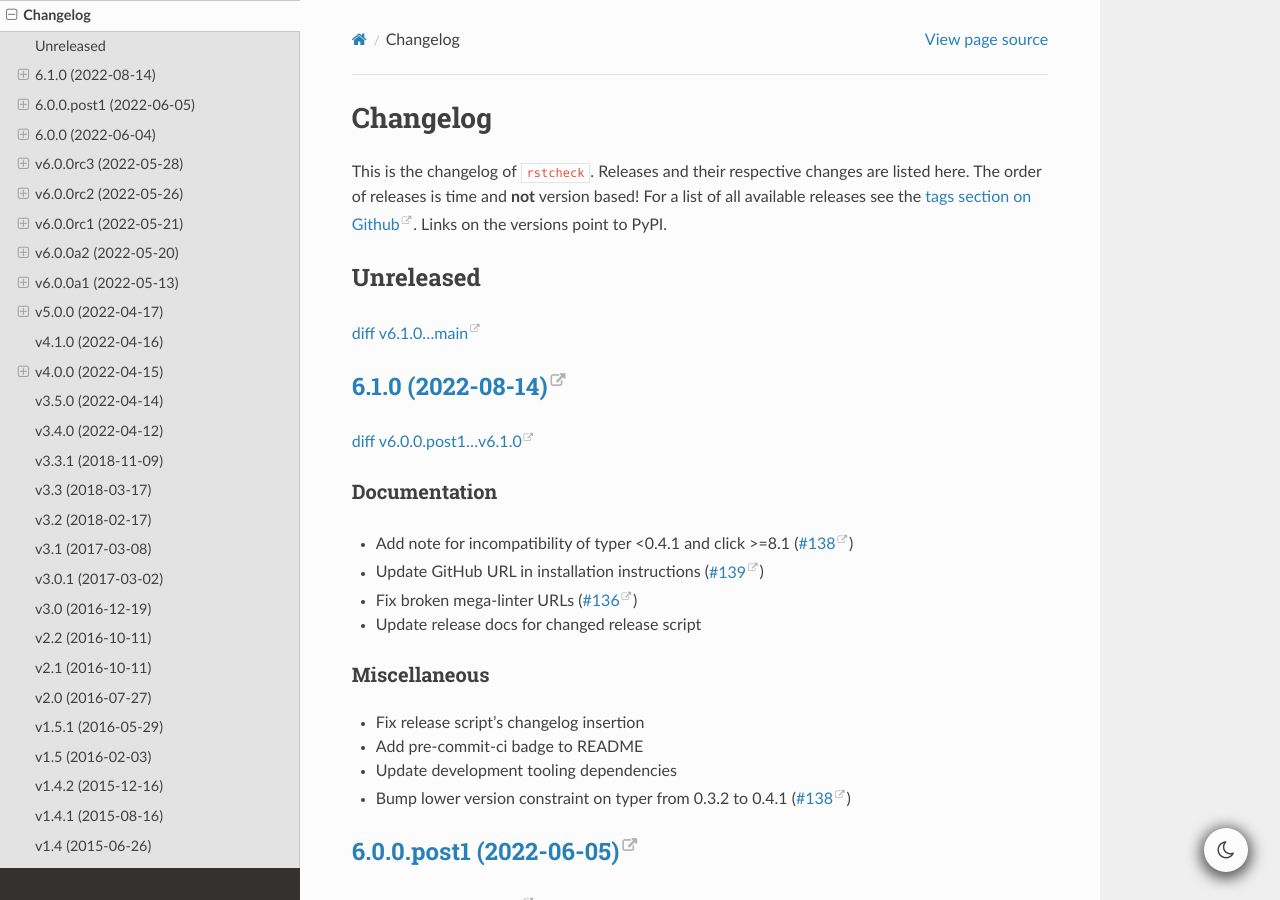
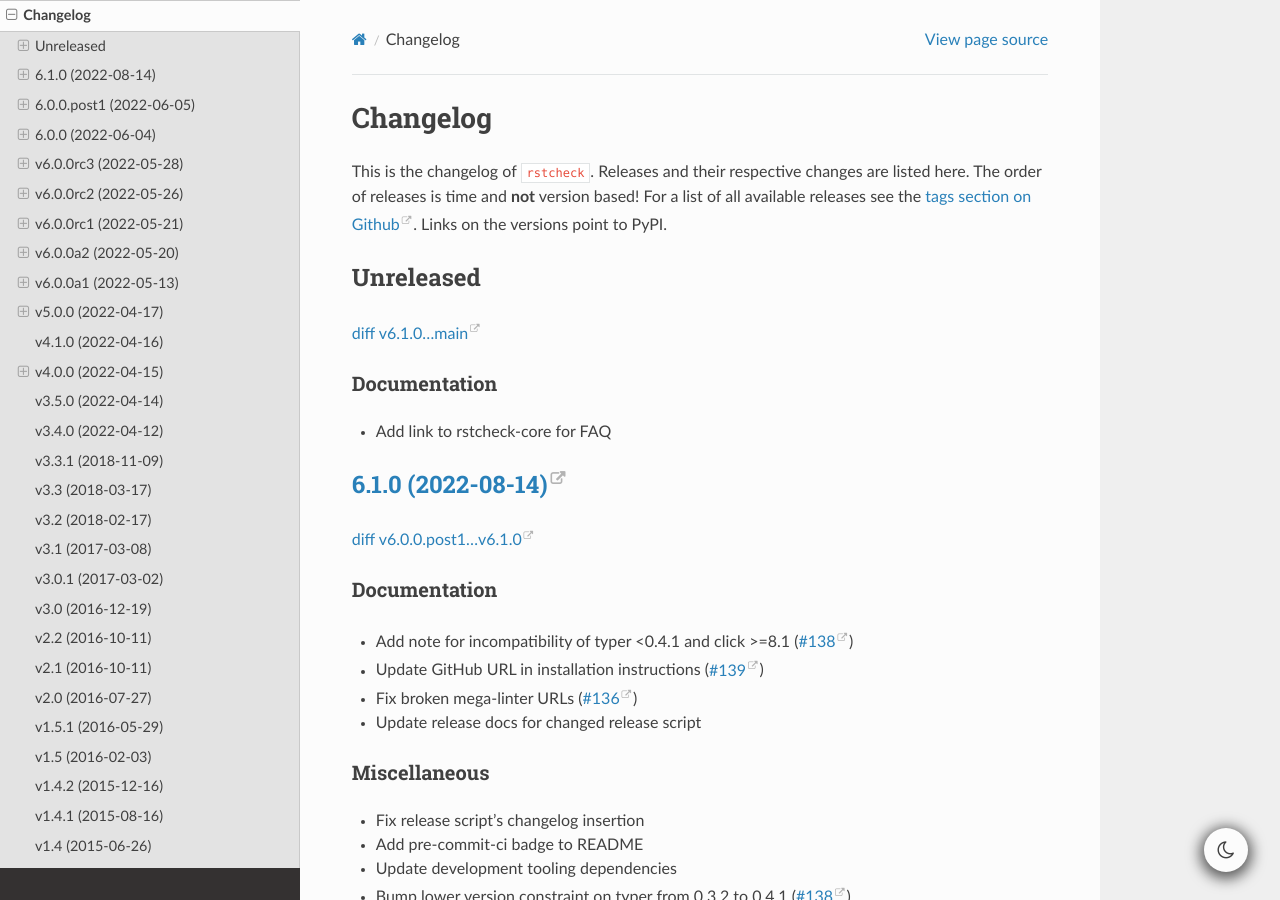
Before and after one commit to rstcheck/rstcheck, a Sphinx documentation site: the page built from docs/source/changelog.rst, in a window 1280 px wide and 900 px high. Built offline with Sphinx 7.4.7 and the Read the Docs theme 2.0.0, drawn with Linux system fonts in a browser that asks for light colours.

Commit message:
add link to rstcheck-core faq

```diff
--- a/CHANGELOG.md
+++ b/CHANGELOG.md
@@ -18,6 +18,10 @@
 ## Unreleased
 
 [diff v6.1.0...main](https://github.com/rstcheck/rstcheck/compare/v6.1.0...main)
+
+### Documentation
+
+- Add link to rstcheck-core for FAQ
 
 ## [6.1.0 (2022-08-14)](https://github.com/rstcheck/rstcheck/releases/v6.1.0)
 
--- a/docs/source/faq.rst
+++ b/docs/source/faq.rst
@@ -2,6 +2,8 @@
 ======================================
 
 .. rstcheck: ignore-roles=issue
+
+You may also take a look at the `same section for rstcheck-core`_.
 
 Known limitations
 -----------------
@@ -42,3 +44,5 @@
   ``0.3.2`` and ``click`` version ``<7.2``.
 
 See :issue:`138` for reference.
+
+.. _same section for rstcheck-core: https://rstcheck-core.readthedocs.io/en/latest/faq/
```
